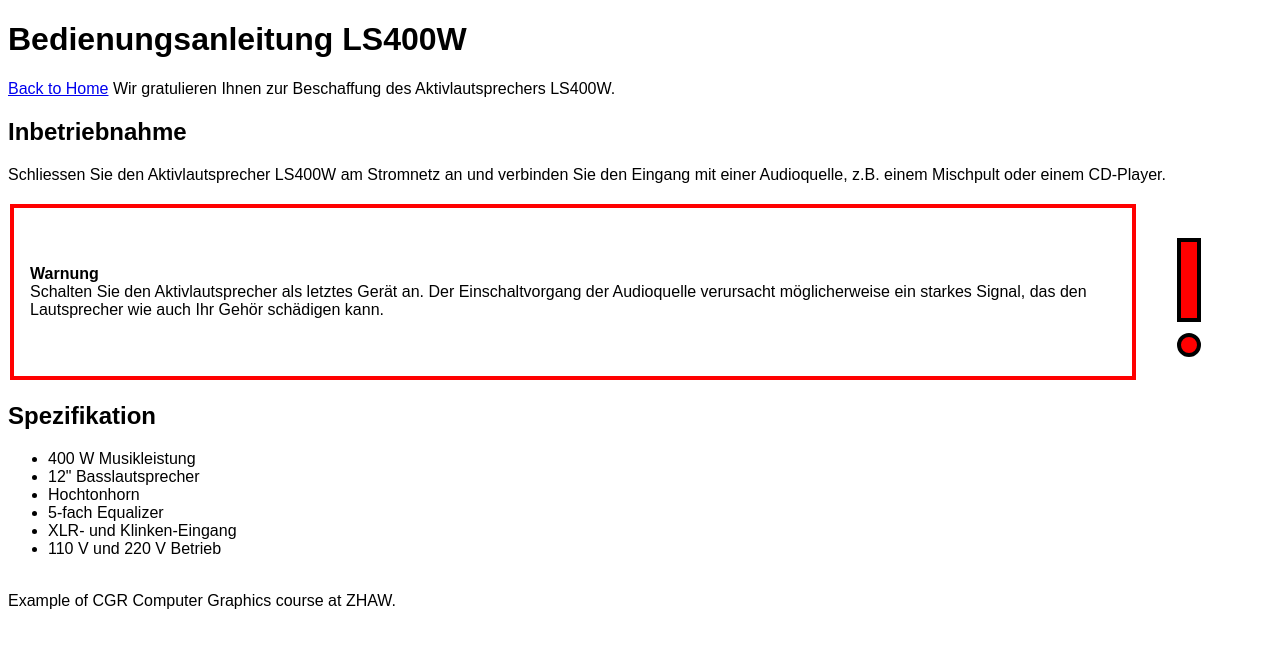
After one commit to njavet/vcdojo, a Python web app: template vcdojo/templates/lab00.html in a window 1280 px wide. The commit adds this page. Shown: the top 648 px of the page. Run offline with Jinja, Linux system fonts and the light colour scheme; the template is opened without the code that fills it, so the values that code supplies are empty.

Commit message:
lab00 start

```diff
--- a/vcdojo/__init__.py
+++ b/vcdojo/__init__.py
@@ -9,4 +9,5 @@ def run_app():
                 port=8080,
                 reload=True,
                 factory=True,
-                log_level='debug')
+                log_level='debug',
+                reload_dirs=['vcdojo/static', 'vcdojo/templates'])
--- a/vcdojo/main.py
+++ b/vcdojo/main.py
@@ -13,4 +13,9 @@ def create_app():
         html_path = Path('vcdojo/templates/index.html').read_text()
         return HTMLResponse(content=html_path)
 
+    @app.get('/lab00', response_class=HTMLResponse)
+    def read_lab00():
+        html_path = Path('vcdojo/templates/lab00.html').read_text()
+        return HTMLResponse(content=html_path)
+
     return app
--- a/vcdojo/templates/index.html
+++ b/vcdojo/templates/index.html
@@ -4,7 +4,8 @@
     <link rel="stylesheet" href="/static/style.css">
 </head>
 <body>
-    <h1>Hello, FastAPI!</h1>
+    <h1>Welcome to the Visual Computing Dojo!</h1>
+    <a href="/lab00">Lab00</a>
     <script src="/static/main.js"></script>
 </body>
 </html>
--- /dev/null
+++ b/vcdojo/templates/lab00.html
@@ -0,0 +1,64 @@
+<!DOCTYPE html>
+<html lang="en">
+
+<head>
+    <meta http-equiv="Content-Type" content="text/html; charset=utf-8">
+    <meta http-equiv="Content-Style-Type" content="text/css">
+    <title>Lab 00</title>
+    <style type="text/css">
+        body {
+            font-family: Sans-Serif;
+        }
+        table {
+            border: 0px;
+        }
+        td {
+            border: 4px solid red;
+            padding: 1em;
+        }
+        td.cell2 {
+            border: 0px;
+        }
+    </style>
+</head>
+
+<body>
+    <H1>Bedienungsanleitung LS400W</H1>
+    <a href="/">Back to Home</a>
+    Wir gratulieren Ihnen zur Beschaffung des Aktivlautsprechers LS400W.
+
+    <H2>Inbetriebnahme</H2>
+    Schliessen Sie den Aktivlautsprecher LS400W am Stromnetz an und verbinden Sie den Eingang mit einer Audioquelle, z.B. einem Mischpult oder einem CD-Player.
+    <br>
+    <br>
+
+    <table>
+        <tr>
+            <td>
+                <b>Warnung</b>
+                <br>Schalten Sie den Aktivlautsprecher als letztes Gerät an. Der Einschaltvorgang der Audioquelle verursacht möglicherweise ein starkes Signal, das den Lautsprecher wie auch Ihr Gehör schädigen kann.
+            </td>
+            <td class="cell2">
+
+                <svg height="140" width="100">
+                    <rect x="25" y="20" width="20" height="80" fill="red" stroke="black" stroke-width="4" />
+                    <circle cx="35" cy="125" r="10" fill="red" stroke="black" stroke-width="4" />
+                </svg>
+
+            </td>
+        </tr>
+    </table>
+
+    <H2>Spezifikation</H2>
+    <ul>
+        <li>400 W Musikleistung</li>
+        <li>12" Basslautsprecher</li>
+        <li>Hochtonhorn</li>
+        <li>5-fach Equalizer</li>
+        <li>XLR- und Klinken-Eingang</li>
+        <li>110 V und 220 V Betrieb</li>
+    </ul>
+    <br>Example of CGR Computer Graphics course at ZHAW.
+</body>
+
+</html>
```
Also changed, not shown: donnager.jpg (added), donnager.svg (added).
